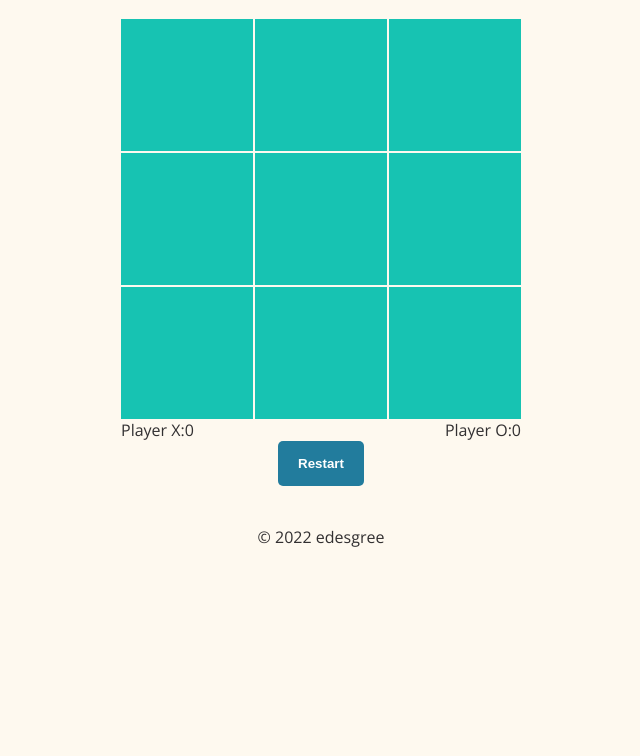
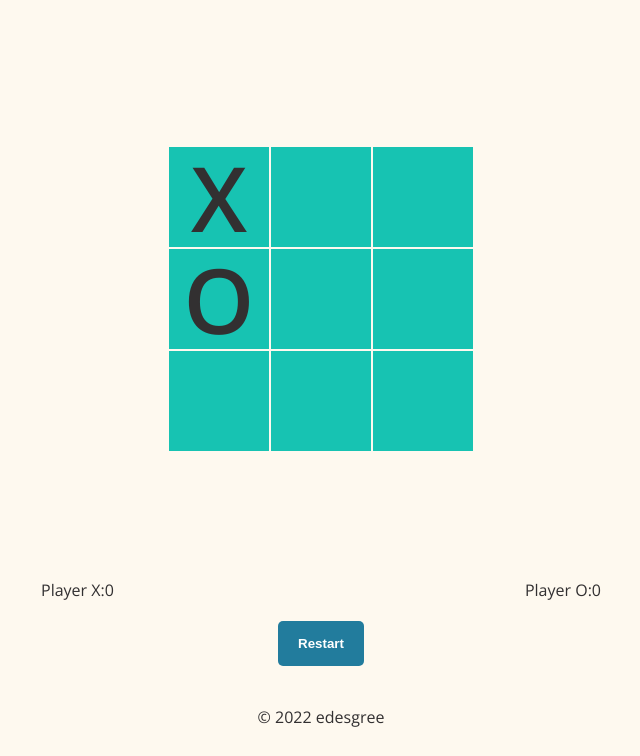
Before and after one commit to edesgree/odin-tictactoe, a website: page public/index.html in a window 1280 px wide. Shown: the part 75-831 px from the top of the page, without its empty margins (319-959 px from the left). Before the commit the page ends 800 px from the top, so only its background shows below. Drawn offline with nearby package versions, Linux system fonts and the light colour scheme.

Commit message:
css updates

```diff
--- a/public/index.html
+++ b/public/index.html
@@ -18,24 +18,25 @@
     </header>
 
     <main class="">
-      <div class="board">
-        <div class="cell" id="cell-0"></div>
+        <div id="game-status"></div>
+      <div class="board" id="board">
+        <div class="cell" id="cell-0">X</div>
         <div class="cell" id="cell-1"></div>
         <div class="cell" id="cell-2"></div>
-        <div class="cell" id="cell-3"></div>
+        <div class="cell" id="cell-3">O</div>
         <div class="cell" id="cell-4"></div>
         <div class="cell" id="cell-5"></div>
         <div class="cell" id="cell-6"></div>
         <div class="cell" id="cell-7"></div>
         <div class="cell" id="cell-8"></div>
       </div>
-      <div class="player-status"></div>
+
       <div class="scores">
-        <div class="scoreX">Player X:<span class="score-player-x"></span>0</div>
-        <div class="scoreO">Player O:<span class="score-player-o"></span>0</div>
+        <div class="scoreX">Player X:<span id="score-player-x"></span>0</div>
+        <div class="scoreO">Player O:<span id="score-player-o"></span>0</div>
       </div>
       <div class="controls">
-        <button class="reset">Restart</button>
+        <button id="restartButton" class="reset">Restart</button>
       </div>
     </main>
     <footer class="footer">
--- a/src/sass/style.scss
+++ b/src/sass/style.scss
@@ -15,6 +15,8 @@ $greylight: #e2e8f0;
 $greylight2: #eff2f7;
 $font: "Open Sans", sans-serif;
 $border-radius: 5px;
+$cell-size: 100px;
+$mark-size: calc($cell-size * 0.9);
 body {
     align-items: center;
     background-color: $light;
@@ -59,58 +61,65 @@ h5,
 h6 {
     font-weight: bold;
 }
-header{
-    color:$main;
+header {
+    color: $main;
 }
-.board{
+.board {
+    align-content: center;
     background-color: $light;
     display: grid;
-    gap:2px;
-    grid-template-columns: repeat(3,1fr);
-    grid-template-rows: repeat(3,1fr);
-    height: 400px;
-    width: 400px;
-    .cell{
+    gap: 2px;
+    grid-template-columns: repeat(3, auto);
+
+    height: 70vh;
+    justify-content: center;
+    width: 70vh;
+    .cell {
+        align-items: center;
         background-color: $main2;
-        &:hover{
-            background-color: lighten($main2,20%);
-            cursor:pointer
+        display: flex;
+        font-size: $mark-size;
+        font-weight: bold;
+        height: $cell-size;
+        justify-content: center;
+        width: $cell-size;
+        &:hover {
+            background-color: lighten($main2, 20%);
+            cursor: pointer;
         }
     }
 }
-.scores{
+.scores {
     display: flex;
     gap: 10px;
     justify-content: space-between;
+    margin-bottom: 20px;
 }
-.controls{
+.controls {
     display: flex;
     justify-content: space-around;
     margin-bottom: 20px;
 }
-button{
+button {
     background-color: $main;
-    border:none;
+    border: none;
     border-radius: $border-radius;
-    color:white;
+    color: white;
     font-weight: bold;
-    padding:15px 20px;
-    &:hover{
-        background-color: lighten($main,20%);
-        cursor:pointer
+    padding: 15px 20px;
+    &:hover {
+        background-color: lighten($main, 20%);
+        cursor: pointer;
     }
 }
-footer{
+footer {
     padding: 20px;
 }
 @media only screen and (max-width: 700px) {
-
 }
 @media only screen and (max-width: 500px) {
-
 }
 @media only screen and (max-width: 400px) {
-
 }
 @media only screen and (min-width: 960px) {
 }
```
Also changed, not shown: src/index.html (+8 -7 lines), public/css/style.css.
